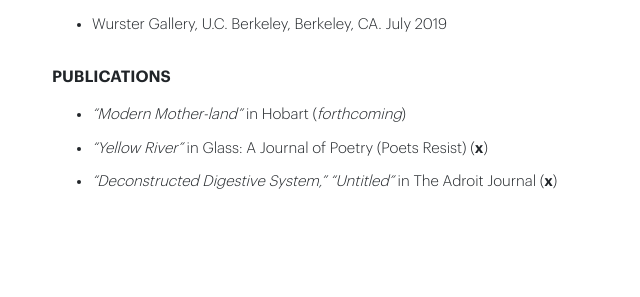
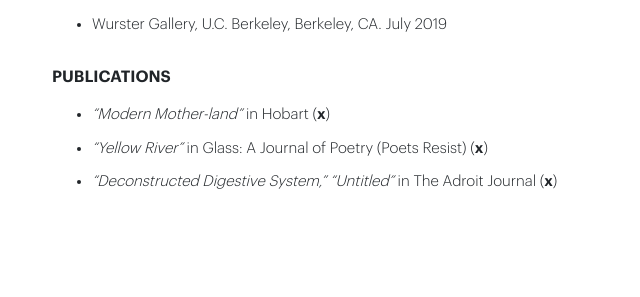
Before and after one commit to oliviachang29/jenny, a Jekyll site: the page built from about.markdown, in a window 1280 px wide. Shown: the part 999-1296 px from the top of the page, without its empty margins (318-958 px from the left). Built offline with Jekyll 4.4.1, drawn with Linux system fonts in a browser that asks for light colours.

Commit message:
Update from Forestry.io Jenny Shi updated about.markdown

```diff
--- a/about.markdown
+++ b/about.markdown
@@ -27,6 +27,6 @@ Jenny Shi is an oil painter who creates abstractions and landscapes and a studen
 
 ###### **PUBLICATIONS**
 
-* _"Modern Mother-land"_ in Hobart (_forthcoming_)
+* _"Modern Mother-land"_ in Hobart ([x](https://www.hobartpulp.com/web_features/modern-mother-land))
 * _"Yellow River"_ in Glass: A Journal of Poetry (Poets Resist) ([x](http://www.glass-poetry.com/poets-resist/shi-yellow.html))
 * _"Deconstructed Digestive System," "Untitled"_ in The Adroit Journal ([x](https://theadroitjournal.org/issue-thirty-one/jenny-shi-art/))
```
